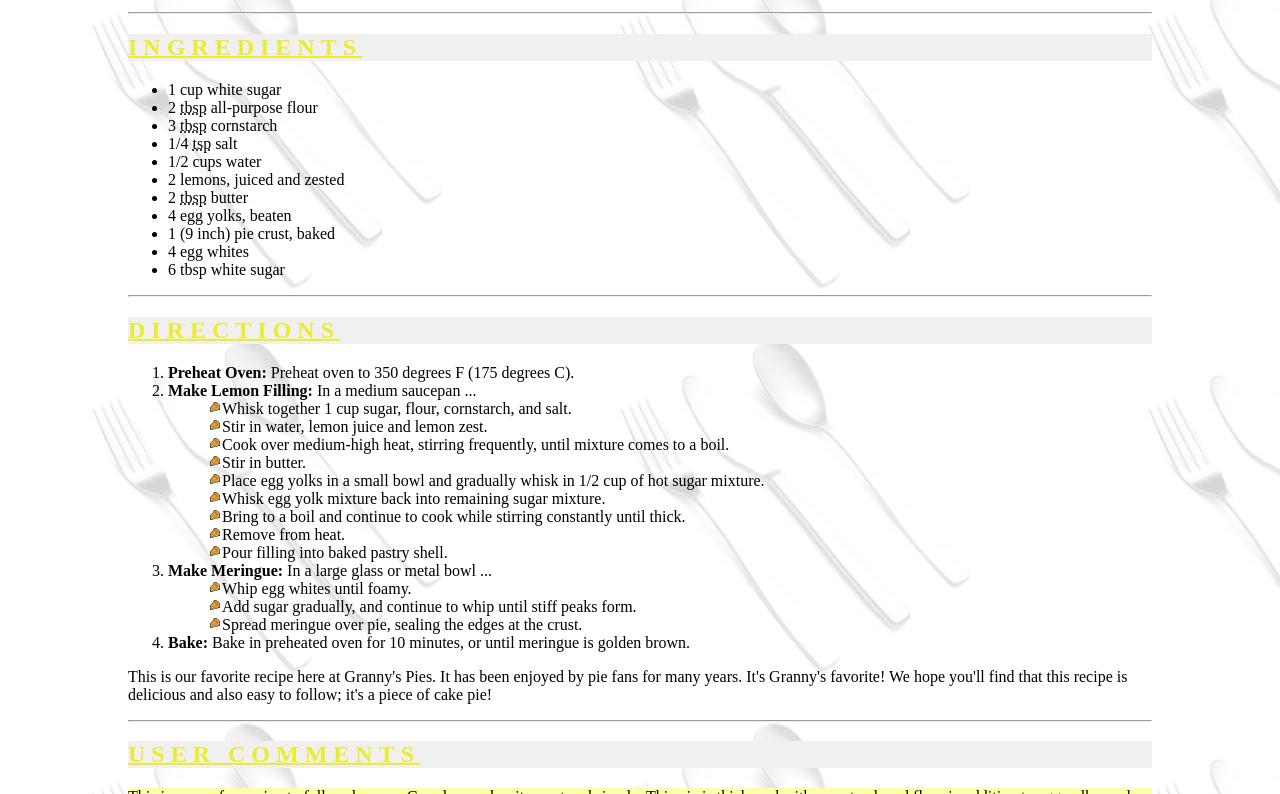
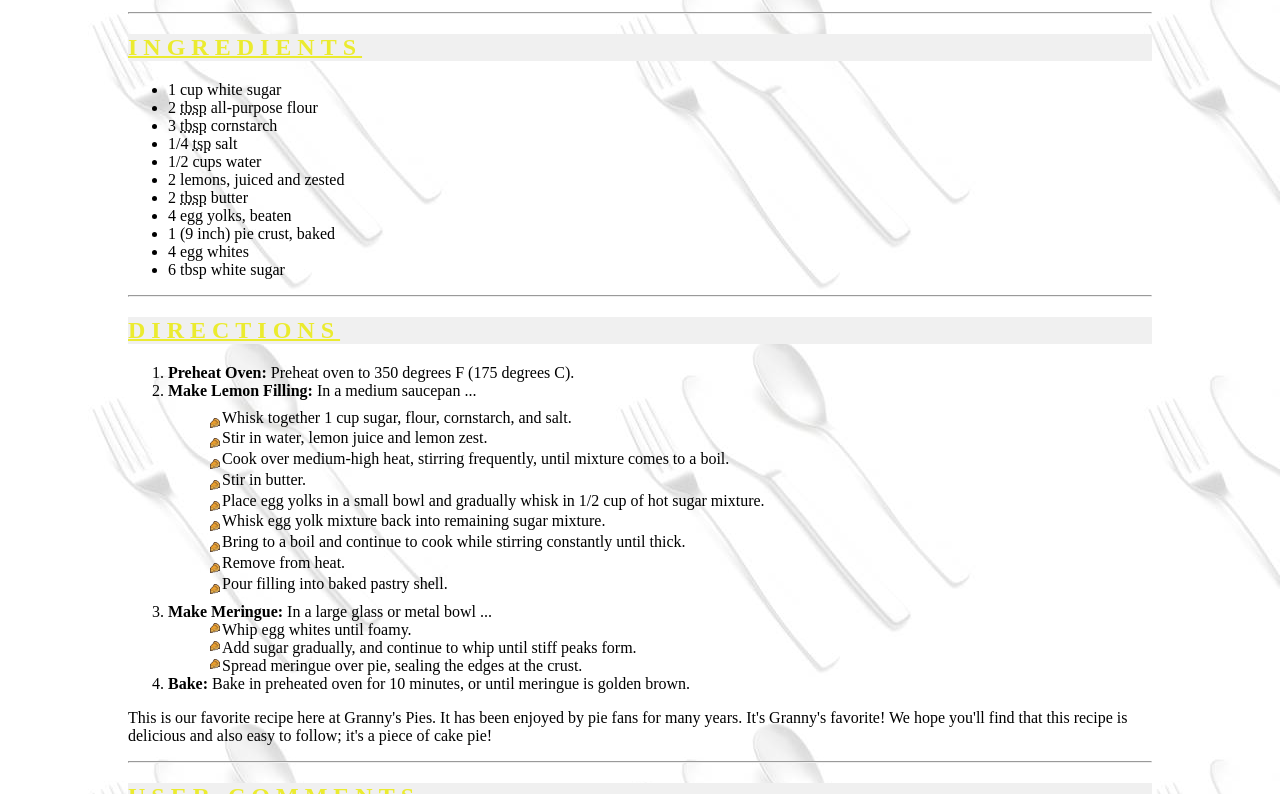
Before and after one commit to imrinalb/Assignment2, a plain HTML site: page index.html in a window 1280 px wide. Shown: the part 459-1253 px from the top of the page. Drawn offline with Linux system fonts and the light colour scheme.

Commit message:
Add files via upload

```diff
--- a/index.html
+++ b/index.html
@@ -46,16 +46,16 @@
         <ol class= "first">
             <li><b>Preheat Oven:</b> Preheat oven to 350 degrees F (175 degrees C).</li>
             <li><b>Make Lemon Filling:</b> In a medium saucepan ...
-                <ul>
-                    <span><img class="icon" src="./recipeImages/pie_icon.gif" style="width:10px; height:10px; margin: 2px; float:left;"/>Whisk together 1 cup sugar, flour, cornstarch, and salt.</span><br>
-                    <span><img class="icon" src="./recipeImages/pie_icon.gif" style="width:10px; height:10px; margin: 2px; float:left;"/>Stir in water, lemon juice and lemon zest.</span><br>
-                    <span><img class="icon" src="./recipeImages/pie_icon.gif" style="width:10px; height:10px; margin: 2px; float:left;"/>Cook over medium-high heat, stirring frequently, until mixture comes to a boil.</span><br>
-                    <span><img class="icon" src="./recipeImages/pie_icon.gif" style="width:10px; height:10px; margin: 2px; float:left;"/>Stir in butter.</span><br>
-                    <span><img class="icon" src="./recipeImages/pie_icon.gif" style="width:10px; height:10px; margin: 2px; float:left;"/>Place egg yolks in a small bowl and gradually whisk in 1/2 cup of hot sugar mixture.</span><br>
-                    <span><img class="icon" src="./recipeImages/pie_icon.gif" style="width:10px; height:10px; margin: 2px; float:left;"/>Whisk egg yolk mixture back into remaining sugar mixture.</span><br>
-                    <span><img class="icon" src="./recipeImages/pie_icon.gif" style="width:10px; height:10px; margin: 2px; float:left;"/>Bring to a boil and continue to cook while stirring constantly until thick.</span><br>
-                    <span><img class="icon" src="./recipeImages/pie_icon.gif" style="width:10px; height:10px; margin: 2px; float:left;"/>Remove from heat.</span><br>
-                    <span><img class="icon" src="./recipeImages/pie_icon.gif" style="width:10px; height:10px; margin: 2px; float:left;"/>Pour filling into baked pastry shell.</span><br>
+                <ul class="pieicon">
+                    <p><img class="icon" src="./recipeImages/pie_icon.gif" style="width:10px; height:10px; margin: 2px; float:left;"/>Whisk together 1 cup sugar, flour, cornstarch, and salt.</p>
+                    <p><img class="icon" src="./recipeImages/pie_icon.gif" style="width:10px; height:10px; margin: 2px; float:left; "/>Stir in water, lemon juice and lemon zest.</p>
+                    <p><img class="icon" src="./recipeImages/pie_icon.gif" style="width:10px; height:10px; margin: 2px; float:left;"/>Cook over medium-high heat, stirring frequently, until mixture comes to a boil.</p>
+                    <p><img class="icon" src="./recipeImages/pie_icon.gif" style="width:10px; height:10px; margin: 2px; float:left;"/>Stir in butter.</p>
+                    <p><img class="icon" src="./recipeImages/pie_icon.gif" style="width:10px; height:10px; margin: 2px; float:left;"/>Place egg yolks in a small bowl and gradually whisk in 1/2 cup of hot sugar mixture.</p>
+                    <p><img class="icon" src="./recipeImages/pie_icon.gif" style="width:10px; height:10px; margin: 2px; float:left;"/>Whisk egg yolk mixture back into remaining sugar mixture.</p>
+                    <p><img class="icon" src="./recipeImages/pie_icon.gif" style="width:10px; height:10px; margin: 2px; float:left;"/>Bring to a boil and continue to cook while stirring constantly until thick.</p>
+                    <p><img class="icon" src="./recipeImages/pie_icon.gif" style="width:10px; height:10px; margin: 2px; float:left;"/>Remove from heat.</p>
+                    <p><img class="icon" src="./recipeImages/pie_icon.gif" style="width:10px; height:10px; margin: 2px; float:left;"/>Pour filling into baked pastry shell.</p>
                 </ul>
             </li>
             <li><b>Make Meringue:</b> In a large glass or metal bowl ...
--- a/piecss.css
+++ b/piecss.css
@@ -27,3 +27,7 @@ p.userend{
 div.endpart{
     float: right;
 }
+
+ul.pieicon>p{
+    line-height: .3;
+}
```
